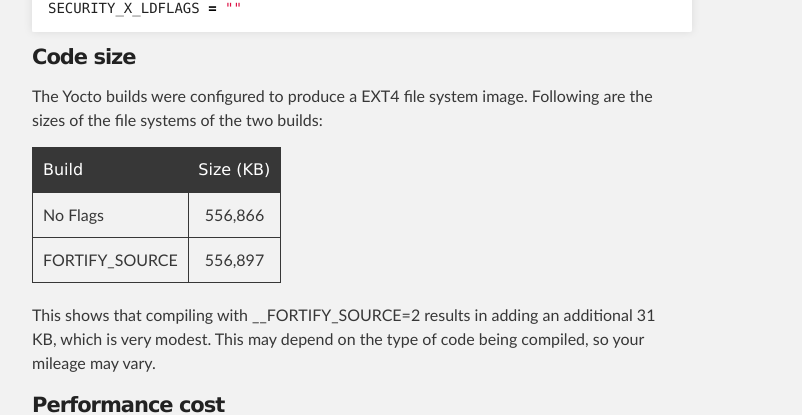
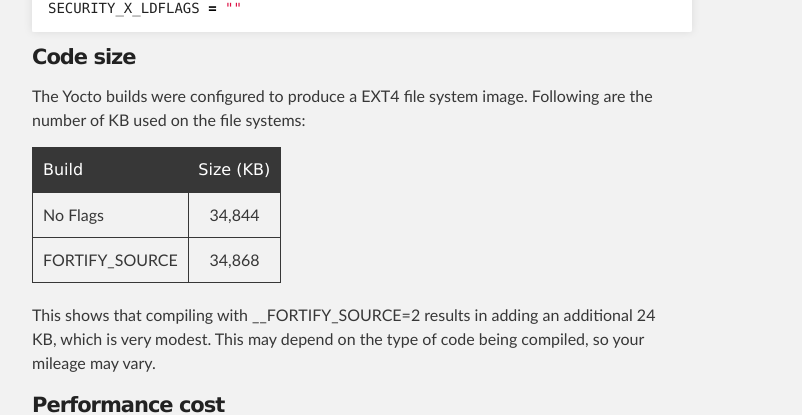
Before and after one commit to zatoichi-engineer/blog, a Jekyll site: the page built from _posts/2017-10-06-fortify-source.md, in a window 1280 px wide and 900 px high, scrolled down 4685 px. Shown: the part 174-589 px from the top of the window, without its empty margins (288-1090 px from the left). Built offline with Jekyll 4.4.1, drawn with Linux system fonts in a browser that asks for light colours.

Commit message:
Correct code size calculations on posts
The "size" of the image file includes the blank space.
Instead, "df" was invokved in the image to get a
count of the size of the used space. There is still
some error here, as there are configuration files, etc.
However, a manual audit of the size shows that most of
it is binary files (libraries or executables).

```diff
--- a/_posts/2017-10-06-fortify-source.md
+++ b/_posts/2017-10-06-fortify-source.md
@@ -236,15 +236,15 @@ SECURITY_X_LDFLAGS = ""
 #### Code size
 
 The Yocto builds were configured to produce a EXT4 file system image.
-Following are the sizes of the file systems of the two builds:
+Following are the number of KB used on the file systems:
 
 | Build          | Size (KB)
 | -------------- |:-------------:|
-| No Flags       | 556,866       |
-| FORTIFY_SOURCE | 556,897       |
+| No Flags       | 34,844       |
+| FORTIFY_SOURCE | 34,868       |
 
 This shows that compiling with __FORTIFY_SOURCE=2 results in adding an
-additional 31 KB, which is very modest. This may depend on the type of
+additional 24 KB, which is very modest. This may depend on the type of
 code being compiled, so your mileage may vary.
 
 #### Performance cost
```
Also changed, not shown: _posts/2017-10-04-stack-smashing-protection.md (+7 -6 lines), _posts/2017-10-05-sanitize-object-size.md (+6 -6 lines).
